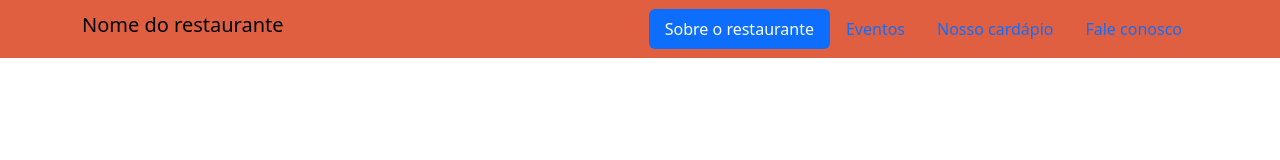
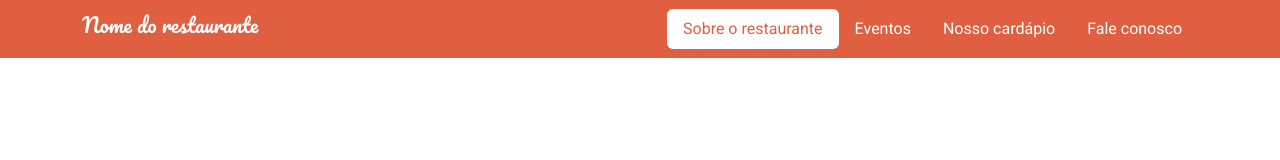
Before and after one commit to KwizatzHaderach/projetoRestaurante, a plain HTML site: page index.html in a window 1280 px wide. Drawn offline with nearby package versions, Linux system fonts and the light colour scheme.

Commit message:
Atualizando arquivos

```diff
--- a/images/main.css
+++ /dev/null
@@ -1,3 +0,0 @@
-.navbar {
-    background-color: #e15f41;
-}
--- a/index.html
+++ b/index.html
@@ -1,10 +1,13 @@
 <!DOCTYPE html>
-<html lang="en">
+<html lang="pt-br">
 <head>
     <meta charset="UTF-8">
     <meta name="viewport" content="width=device-width, initial-scale=1.0">
     <title>Novo Restaurante</title>
     <link rel="stylesheet" href="	https://cdn.jsdelivr.net/npm/bootstrap@5.3.0/dist/css/bootstrap.min.css">
+    <link rel="preconnect" href="https://fonts.googleapis.com">
+    <link rel="preconnect" href="https://fonts.gstatic.com" crossorigin>
+    <link href="https://fonts.googleapis.com/css2?family=Pacifico&family=Roboto:wght@400;700&display=swap" rel="stylesheet">
     <link rel="stylesheet" href="main.css">
 </head>
 <body>
@@ -12,9 +15,9 @@
         <div class="container">
             <h1 class="navbar-brand">Nome do restaurante</h1>
             <nav>
-                <ul class="nav nav-pills">
+                <ul class="nav nav-pills"> <!--nav-pills faz com que o menu pareça botões-->
                     <li class="nav-item">
-                        <a href="" class="nav-link active">Sobre o restaurante</a>
+                        <a href="" class="nav-link active">Sobre o restaurante</a> <!--classe active ativa o botão -->
                     </li>
                     <li class="nav-item">
                         <a href="" class="nav-link">Eventos</a>
--- /dev/null
+++ b/main.css
@@ -0,0 +1,22 @@
+body {
+    font-family: 'Roboto', sans-serif;
+}
+
+.navbar {
+    background-color: #e15f41;
+}
+
+.nav .nav-link.active {
+    background-color: #fff;
+    color: #e15f41;
+}
+
+.nav .nav-link,
+.navbar-brand,
+.navbrand:hover  { /*tag :hover serve para tirar a marcação ao passar o mouse */
+    color: #fff;
+}
+
+.navbar-brand {
+    font-family: 'Pacifico', cursive;
+}
```
